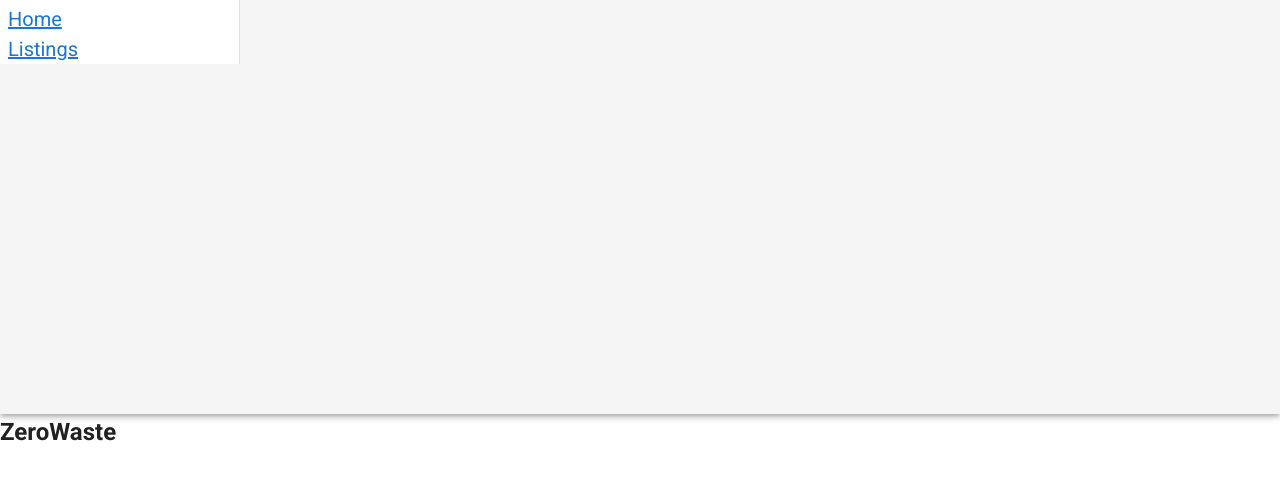
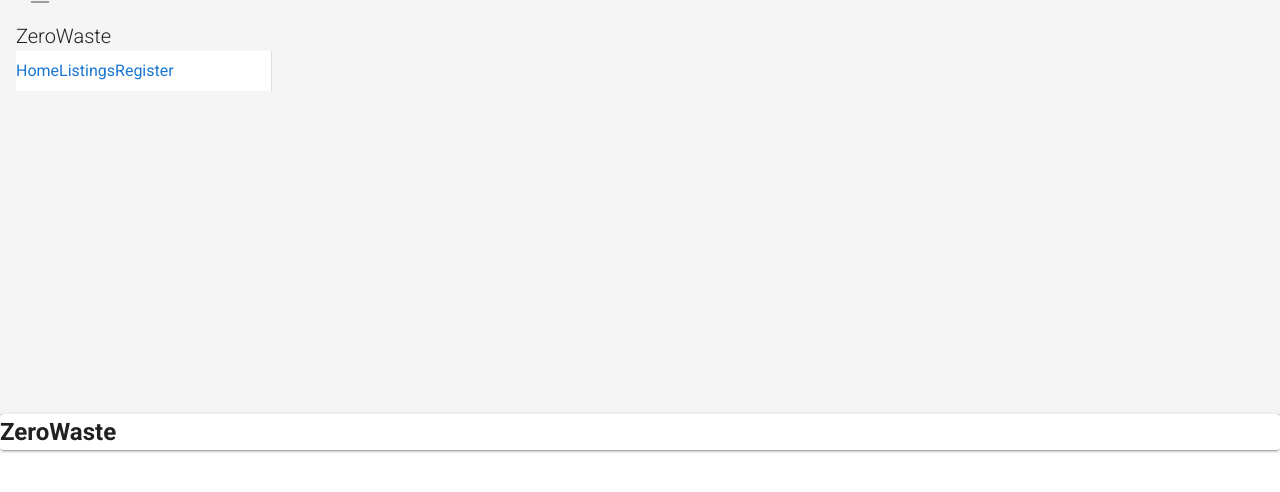
Before and after one commit to SvetLana203/Project4, a Vue app in the folder client/: page / in a window 1280 px wide. Shown: the top 492 px of the page. Built offline with nearby package versions, Linux system fonts and the light colour scheme.

Commit message:
nav style not done

```diff
--- a/client/src/components/Nav.vue
+++ b/client/src/components/Nav.vue
@@ -1,28 +1,23 @@
 <template>
-<!-- <nav> -->
-<!-- <v-app-bar  app>
-  <v-app-bar-nav-icon class="grey--text" @click="drawer = !drawer"></v-app-bar-nav-icon>
-<v-toolbar-title class="text-uppercase grey-text">
+<div>
+  <v-app-bar-nav-icon class="grey--text"></v-app-bar-nav-icon>
+<v-toolbar-title class="grey-text">
   <span class="font-weight-light">ZeroWaste</span>
 </v-toolbar-title>
-</v-app-bar> -->
-
-<v-navigation-drawer  clipped
-
-        width=240 absolute permanent>
-  <v-list
-            flat dense nav class="py-1"
-        >
-        <v-list-item-group color='primary' mandatory>
-  <v-toolbar-title><router-link  to="/">Home</router-link></v-toolbar-title>
-  <v-toolbar-title><router-link  to="/listings">Listings</router-link></v-toolbar-title>
-  <v-toolbar-title><router-link  to="/register">Register</router-link></v-toolbar-title>
-  <v-toolbar-title><router-link  to="/profile" v-if="authenticated">{{ name }}'s Profile</router-link></v-toolbar-title>
+<nav>
+<v-navigation-drawer permanent>
+  <v-list >
+  <v-list-item-group color='primary'>
+  <router-link  class="text-decoration-none" to="/">Home</router-link>
+  <router-link  class="text-decoration-none" to="/listings">Listings</router-link>
+  <router-link  class="text-decoration-none" to="/register">Register</router-link>
+  <router-link class="text-decoration-none" to="/profile" v-if="authenticated">{{ name }}'s Profile</router-link>
   <v-btn v-if="authenticated" @click="signOut">Sign Out</v-btn>
   </v-list-item-group>
   </v-list>
 </v-navigation-drawer>
-<!-- </nav> -->
+</nav>
+</div>
 </template>
 
 <script>
--- a/client/src/pages/Home.vue
+++ b/client/src/pages/Home.vue
@@ -1,7 +1,7 @@
 <template>
-<div class="home">
+<v-card>
   <h2>ZeroWaste</h2>
-</div>
+</v-card>
 </template>
 
 <script>
```
